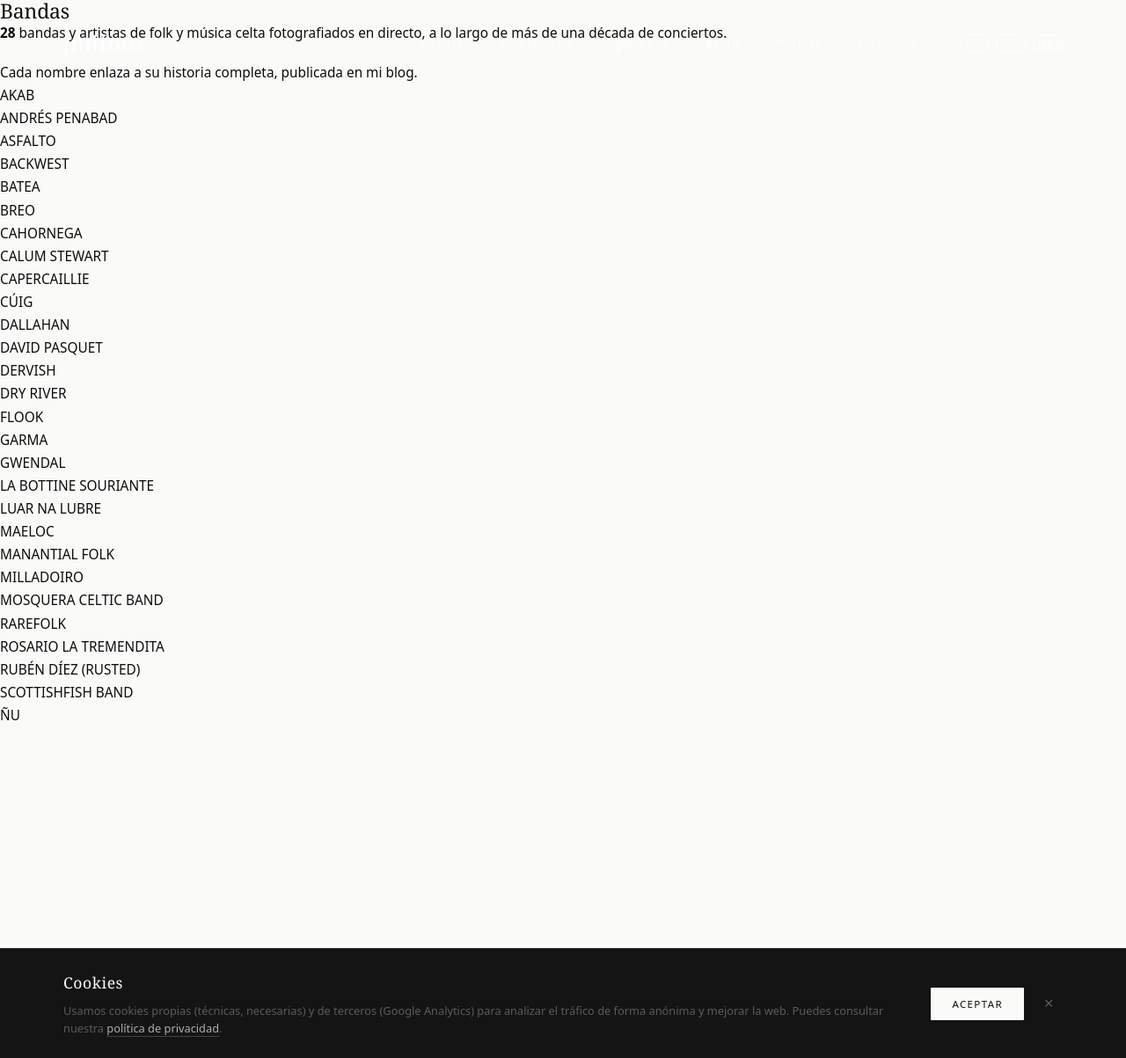
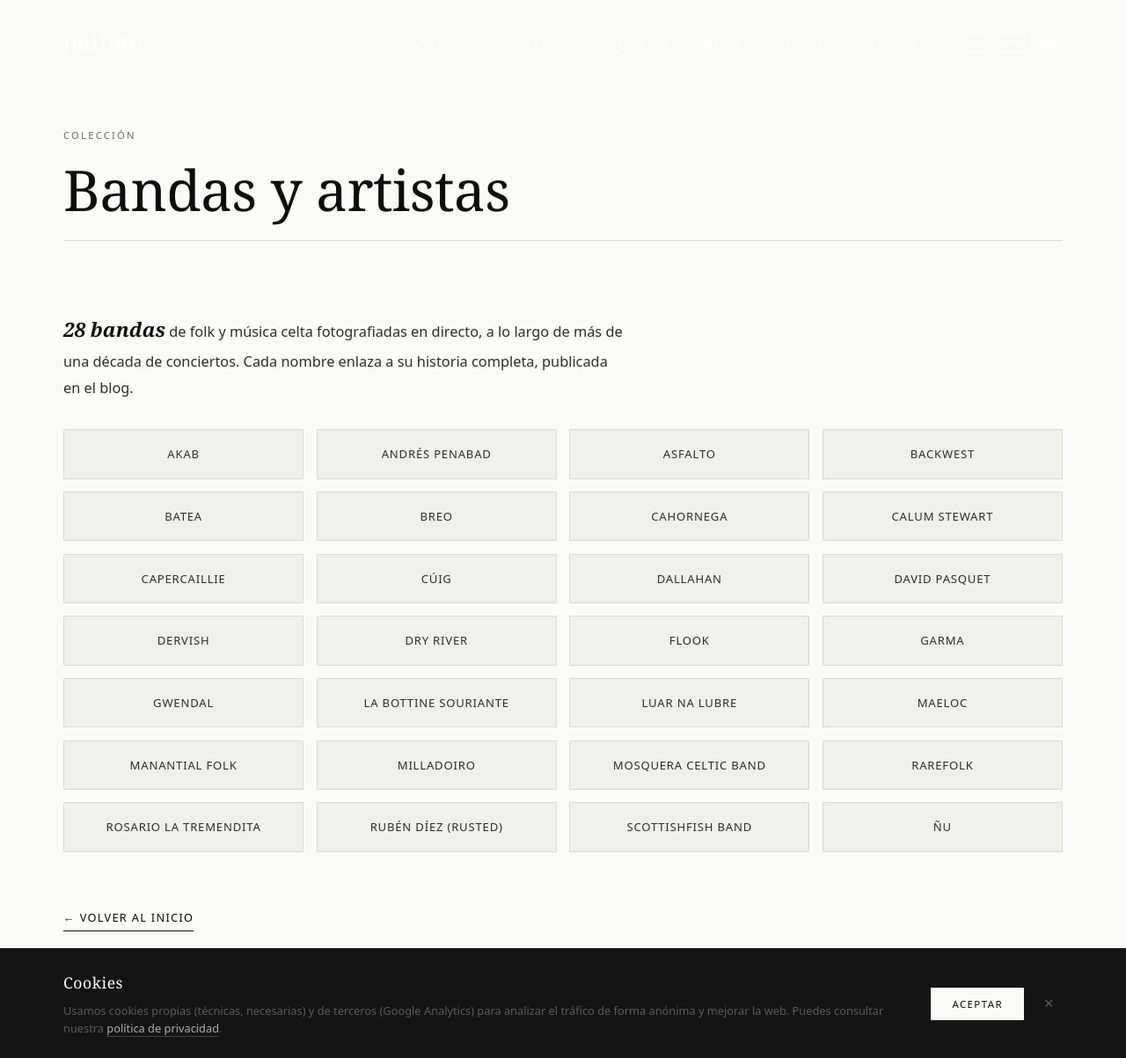
Before and after one commit to jmlfoto-gw/jmlfoto.es, a Jekyll site: the page built from bandas.html, in a window 1280 px wide and 1203 px high. Shown: the whole window at 88% size. Built offline with Jekyll 4.4.1, drawn with Linux system fonts in a browser that asks for light colours.

Commit message:
estilo de bandas coregido

```diff
--- a/_layouts/default.html
+++ b/_layouts/default.html
@@ -1,6 +1,5 @@
 <!DOCTYPE html>
 <html lang="es">
-<head>
 <head>
   <meta charset="UTF-8" />
 
--- a/bandas.html
+++ b/bandas.html
@@ -33,23 +33,35 @@
   - { nombre: "CAPERCAILLIE", url: "https://jmlfoto.wordpress.com/?s=Capercaillie" }
   - { nombre: "DERVISH", url: "https://jmlfoto.wordpress.com/?s=Dervish" }
 ---
-<section class="bandas-index">
-  <header class="bandas-index-header">
-    <h1>Bandas</h1>
-    <p class="bandas-contador">
-      <strong>{{ page.bandas.size }}</strong> bandas y artistas de folk y música celta fotografiados en directo, a lo largo de más de una década de conciertos.
+<section class="section bandas">
+  <div class="container">
+
+    <div class="section-head">
+      <div>
+        <p class="label">Colección</p>
+        <h1 style="font-family: var(--f-display); font-size: clamp(2.4rem, 5vw, 4.2rem); line-height: 1.05; margin: 0;">Bandas y artistas</h1>
+      </div>
+    </div>
+
+    <p style="max-width: 640px; font-size: 1.02rem; color: var(--c-grey-1); line-height: 1.85; margin-bottom: var(--space-md);">
+      <strong style="font-family: var(--f-display); font-size: 1.4rem; font-style: italic; color: var(--c-black);">{{ page.bandas.size }} bandas</strong>
+      de folk y música celta fotografiadas en directo, a lo largo de más de una década de conciertos. Cada nombre enlaza a su historia completa, publicada en el blog.
     </p>
-    <p>Cada nombre enlaza a su historia completa, publicada en mi blog.</p>
-  </header>
 
-  <ul class="bandas-lista" role="list">
+    <ul class="bandas-grid" role="list">
       {% assign bandas_ordenadas = page.bandas | sort: 'nombre' %}
       {% for banda in bandas_ordenadas %}
       <li>
-      <a href="{{ banda.url }}" class="banda-link" target="_blank" rel="noopener noreferrer">
+        <a href="{{ banda.url }}" class="banda-chip" target="_blank" rel="noopener noreferrer">
           {{ banda.nombre }}
         </a>
       </li>
       {% endfor %}
     </ul>
+
+    <p>
+      <a href="/" class="btn-copias">← Volver al inicio</a>
+    </p>
+
+  </div>
 </section>
--- a/style.css
+++ b/style.css
@@ -1898,3 +1898,39 @@
     color: #fff;
   }
 }
+/* ─── BANDAS ─────────────────────────────────────────────────── */
+.bandas-grid {
+  display: grid;
+  grid-template-columns: repeat(auto-fill, minmax(220px, 1fr));
+  gap: 0.9rem;
+  list-style: none;
+  margin: var(--space-md) 0;
+}
+
+.banda-chip {
+  display: block;
+  font-family: var(--f-body);
+  font-size: 0.82rem;
+  font-weight: 400;
+  letter-spacing: 0.06em;
+  text-transform: uppercase;
+  color: var(--c-grey-1);
+  background: var(--c-grey-5);
+  border: 1px solid var(--c-grey-4);
+  border-radius: 1px;
+  padding: 1rem 1.2rem;
+  text-align: center;
+  transition: all var(--t);
+}
+
+.banda-chip:hover {
+  color: var(--c-white);
+  background: var(--c-black);
+  border-color: var(--c-black);
+}
+
+@media (max-width: 640px) {
+  .bandas-grid {
+    grid-template-columns: repeat(auto-fill, minmax(150px, 1fr));
+  }
+}
```
Lines whose indentation alone changed are shown as unchanged.
